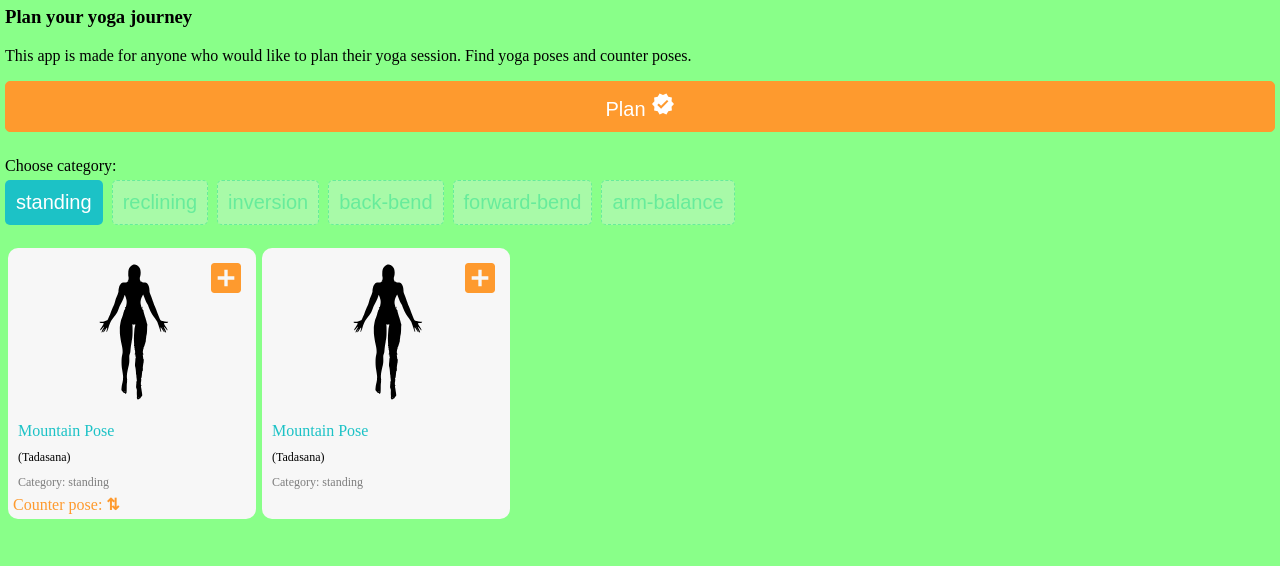
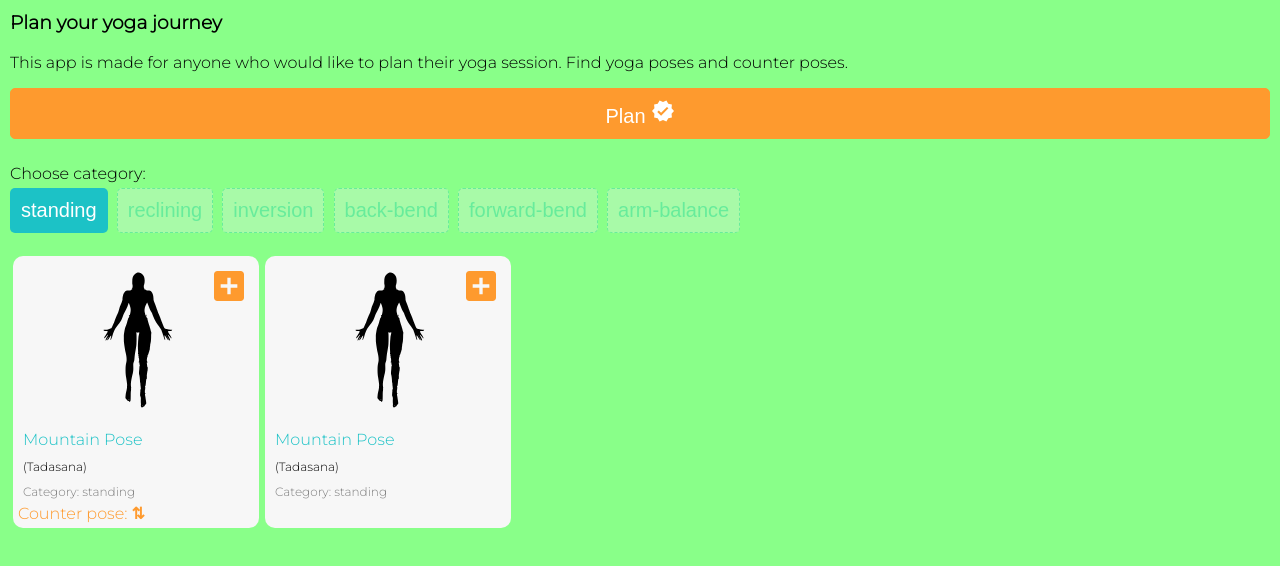
Before and after one commit to fromzerotoheroquest/Yoga-App, a plain HTML site: page index.html in a window 1280 px wide. Both pictures are taken after a click on the element 226 px from the left and 446 px from the top of the page. Shown: the part 166-732 px from the top of the page. Drawn offline with nearby package versions, Linux system fonts and the light colour scheme.

Commit message:
Font Monserrat

```diff
--- a/css/style.css
+++ b/css/style.css
@@ -6,7 +6,8 @@
 html,
 body {
   margin: 0;
-  font-size: calc(16px+1vw)
+  font-size: calc(16px+1vw);
+  font-family: 'Montserrat', sans-serif;
 }
 
 #logo {
@@ -20,7 +21,7 @@ body {
 }
 
 main {
-  padding: 5px;
+  padding: 10px;
 }
 
 /* poses */
@@ -33,7 +34,7 @@ main {
   width: 100px;
 }
 
-.pose .sanskrit {
+.sanskrit {
   font-size: 12px
 }
 
@@ -134,6 +135,7 @@ main {
   top: 5px;
   right: 5px;
   padding: 5px;
+  font-size: 30px;
 }
 
 #plan-btn {
@@ -153,7 +155,7 @@ main {
 #close-plan-btn {
   position: absolute;
   top: 0;
-  right: 0;
+  right: 15px;
   font-size: 40px;
   padding: 15px;
 }
--- a/index.html
+++ b/index.html
@@ -5,6 +5,9 @@
   <meta charset="UTF-8">
   <meta http-equiv="X-UA-Compatible" content="IE=edge">
   <meta name="viewport" content="width=device-width, initial-scale=1.0">
+  <link rel="preconnect" href="https://fonts.googleapis.com">
+  <link rel="preconnect" href="https://fonts.gstatic.com" crossorigin>
+  <link href="https://fonts.googleapis.com/css2?family=Montserrat:wght@300&display=swap" rel="stylesheet">
   <link rel="stylesheet" href="css/style.css">
   <link rel="stylesheet" href="//code.jquery.com/ui/1.13.2/themes/base/jquery-ui.css">
   <script src="https://cdnjs.cloudflare.com/ajax/libs/axios/0.19.2/axios.min.js"></script>
--- a/src/main.js
+++ b/src/main.js
@@ -43,7 +43,7 @@ loadPoses().then(() => {
         <div class="illustration"><img src="assets/poses/${poses[i].image}"/></div>
         <div class="english">${poses[i].english} </div>
         <div class="sanskrit">(${poses[i].sanskrit}) </div>
-        <div class="del-btn" /> ✖ del </div>
+        <div class="del-btn" /> ✖ </div>
         </div>`
       )
       $(".del-btn").click(function () {
@@ -78,7 +78,7 @@ loadPoses().then(() => {
             <div class="illustration"><img src="assets/poses/${poses[i].counterpose[j].image}"/></div>
             <div class="english">${poses[i].counterpose[j].english} </div>
             <div class="sanskrit">(${poses[i].counterpose[j].sanskrit}) </div>
-            <div class="del-btn" /> ✖ del </div>
+            <div class="del-btn" /> ✖ </div>
            </div>`
         )
         $(".del-btn").click(function () {
```
